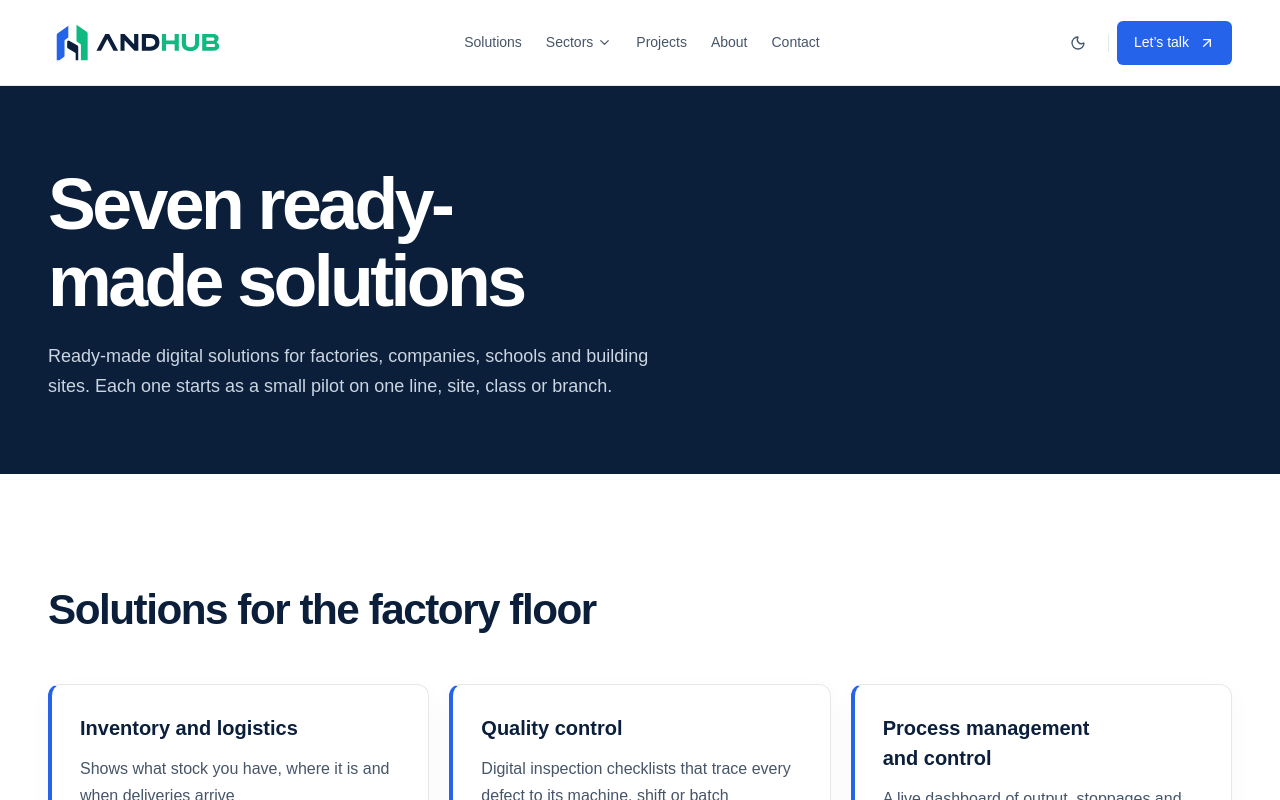
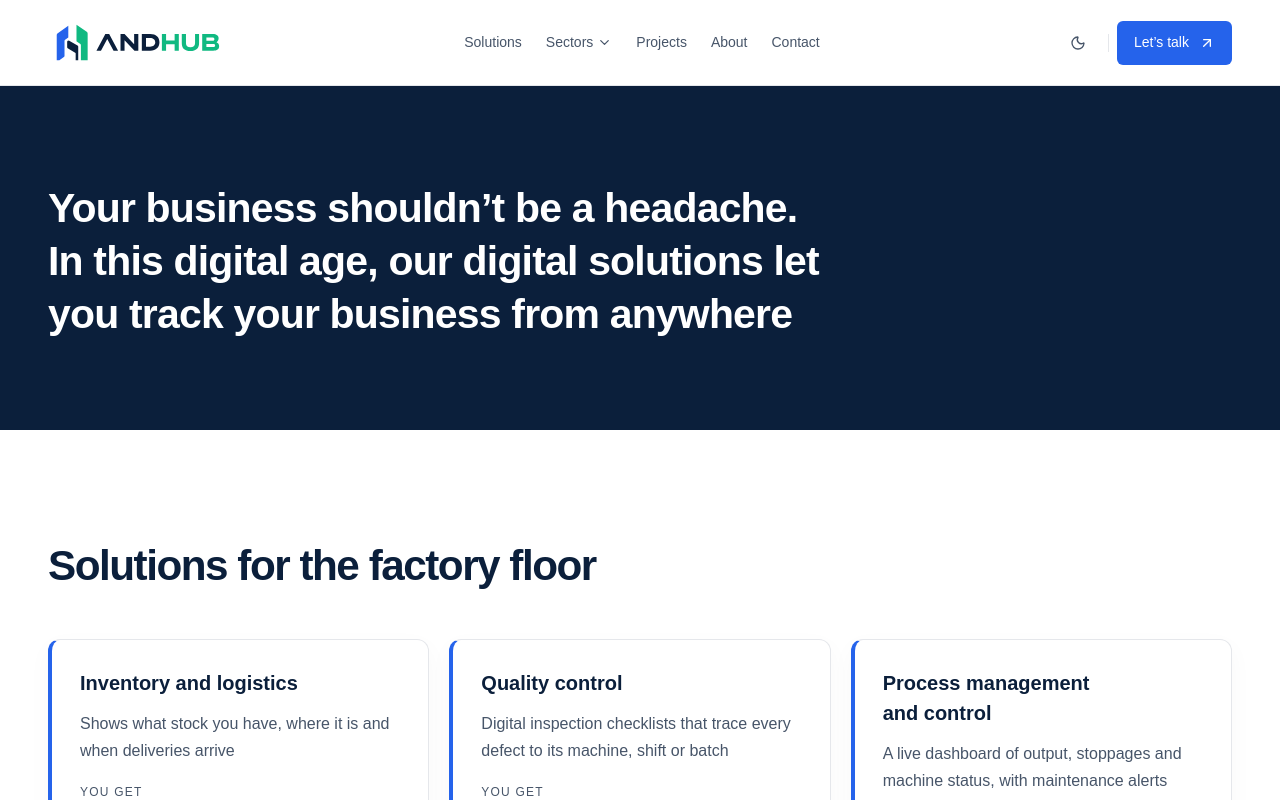
Before and after one commit to 1hubengineering/website-v1, a React (Vite) app: page /solutions in a window 1280 px wide. Shown: the top 800 px of the page. Built offline with nearby package versions, Linux system fonts and the light colour scheme; a web font is replaced by a local one.

Commit message:
Solutions: one message to business owners in one size
Your business shouldn't be a headache. In this digital age, our digital
solutions let you track your business from anywhere.

```diff
--- a/src/components/page-hero.tsx
+++ b/src/components/page-hero.tsx
@@ -3,22 +3,25 @@ import { HeroSlideshow } from "@/components/hero-slideshow";
 
 // Page header used by every page except home. With `image`, the photo fills the
 // header behind a dark overlay and the title is the only text (one size, bold).
-// Several images cross-fade as a slideshow.
+// Several images cross-fade as a slideshow. `statement` sets a longer message as
+// the title in one even size, with nothing underneath.
 export function PageHero({
   title,
   children,
   images,
+  statement = false,
 }: {
   title: ReactNode;
   children?: ReactNode;
   images?: { src: string; alt: string }[];
+  statement?: boolean;
 }) {
   const image = images?.length ? images : undefined;
+  const classes = ["page-hero", "on-navy"];
+  if (image) classes.push("page-hero-photo");
+  if (statement) classes.push("page-hero-statement");
   return (
-    <section
-      className={image ? "page-hero page-hero-photo on-navy" : "page-hero on-navy"}
-      aria-labelledby="page-title"
-    >
+    <section className={classes.join(" ")} aria-labelledby="page-title">
       {image && <HeroSlideshow slides={image} />}
       <div className="container page-hero-inner">
         <h1 id="page-title">{title}</h1>
--- a/src/pages/solutions.tsx
+++ b/src/pages/solutions.tsx
@@ -7,10 +7,11 @@ import { services } from "@/content/site";
 export function SolutionsPage() {
   return (
     <>
-      <PageHero title="Seven ready-made solutions">
-        Ready-made digital solutions for factories, companies, schools and building sites. Each
-        one starts as a small pilot on one line, site, class or branch.
-      </PageHero>
+      {/* One message to business owners, one size: the bridge we offer. */}
+      <PageHero
+        statement
+        title="Your business shouldn’t be a headache. In this digital age, our digital solutions let you track your business from anywhere"
+      />
 
       {families.map((family, index) => (
         <section
--- a/src/styles/pages.css
+++ b/src/styles/pages.css
@@ -784,3 +784,20 @@
     grid-template-columns: 1fr;
   }
 }
+
+/* Statement header (Solutions): one message, one even size, no lead text */
+.page-hero-statement .page-hero-inner {
+  padding-block: 96px 88px;
+}
+.page-hero-statement h1 {
+  max-width: 980px;
+  font-size: clamp(28px, 3.2vw, 44px);
+  line-height: 1.3;
+  letter-spacing: -0.8px;
+  font-weight: 700;
+}
+@media (max-width: 800px) {
+  .page-hero-statement .page-hero-inner {
+    padding-block: 64px 56px;
+  }
+}
```
Also changed, not shown: 1 other file (tests, documents, lock files or other folders).
